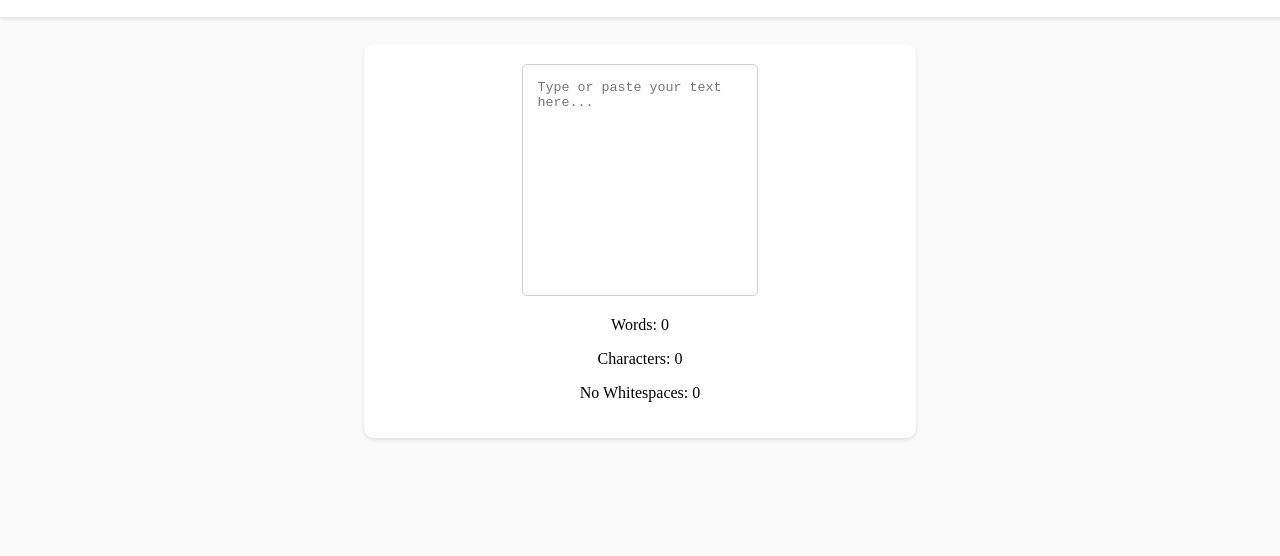
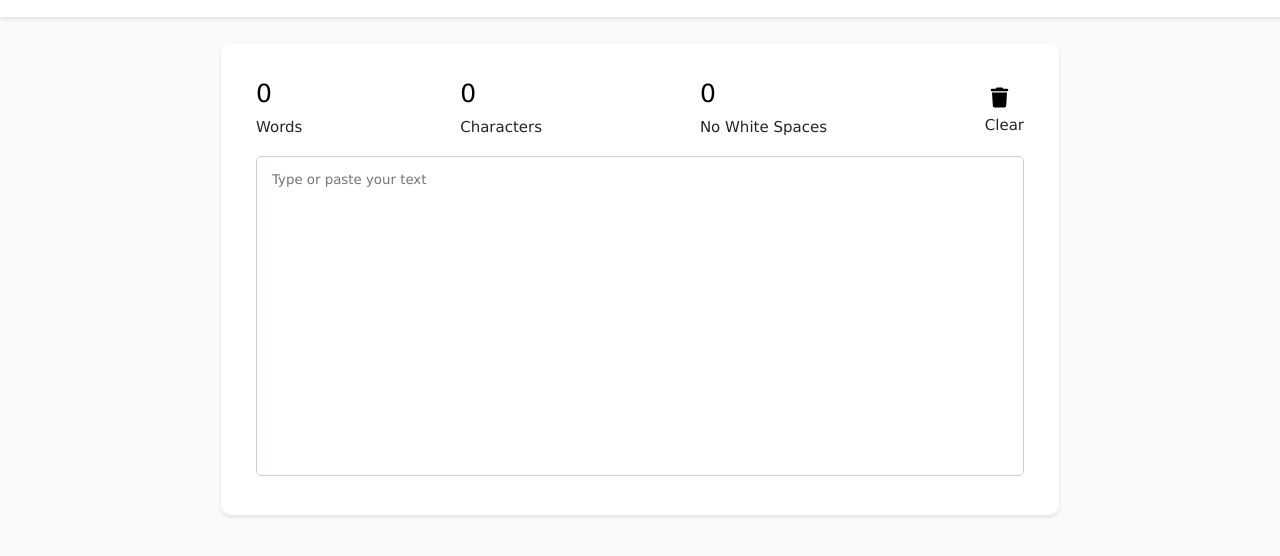
Before and after one commit to LionelP1/Word-Counter, a plain HTML site: page index.html in a window 1280 px wide. Shown: the part 56-612 px from the top of the page. Drawn offline with Linux system fonts and the light colour scheme.

Commit message:
-Implemented clear button -Finished overall layout

```diff
--- a/index.html
+++ b/index.html
@@ -22,10 +22,26 @@
     </header>
 
     <div class = "content">
-        <textarea id= "textInput" placeholder="Type or paste your text here..."></textarea>
-        <p>Words: <span id= "wordNum">0</span></p>
-        <p>Characters: <span id= "characterNum">0</span></p>
-        <p>No Whitespaces: <span id= "noWhitespaces">0</span></p>
+        <div class="information">
+            <div class="info-box">
+                <div id="wordNum" class="counter">0</div>
+                <div class="label">Words</div>
+            </div>
+            <div class="info-box">
+                <div id="characterNum" class="counter">0</div>
+                <div class="label">Characters</div>
+            </div>
+            <div class="info-box">
+                <div id="noWhitespaces" class="counter">0</div>
+                <div class="label">No White Spaces</div>
+            </div>
+            <div class="info-box">
+                <button class ="clear"><i class="fa-solid fa-trash fa-xl" style="color: #000000;"></i></button>
+                <div class="label">Clear</div>
+            </div>
+        </div>
+
+        <textarea id= "textInput" placeholder="Type or paste your text"></textarea>
     </div>
     <script src = "script.js"></script>
 </body>
--- a/script.js
+++ b/script.js
@@ -3,6 +3,7 @@ let characters = 0;
 let noWhitespaceCharacters = 0;
 let text = '';
 
+const clearBtn = document.querySelector(".clear");
 const textBox = document.querySelector("#textInput");
 
 const wordsSpan = document.querySelector("#wordNum");
@@ -10,6 +11,7 @@ const charactersSpan = document.querySelector("#characterNum");
 const noWhitespacesSpan = document.querySelector("#noWhitespaces");
 
 textBox.addEventListener("input", () => updateTotals());
+clearBtn.addEventListener("click", () => clearText());
 
 function updateTotals(){
     text = textBox.value;
@@ -21,3 +23,8 @@ function updateTotals(){
     noWhitespacesSpan.textContent = noWhitespaceCharacters;
     charactersSpan.textContent = characters;
 }
+
+function clearText(){
+    textBox.value = '';
+    updateTotals();
+}
--- a/styles.css
+++ b/styles.css
@@ -43,29 +43,59 @@ header a {
 }
 
 .content {
-    margin-top: 100px; /* Adjust margin to avoid overlapping with the fixed header */
+    margin-top: 100px;
     padding: 20px;
-    text-align: center;
+    text-align: left;
     background-color: #ffffff;
-    width:40vw;
-    margin-left: auto; /* Center the content horizontally */
-    margin-right: auto; /* Center the content horizontally */
+    width:60vw;
+    margin-left: auto;
+    margin-right: auto;
     border-radius: 10px;
     box-shadow: 0 2px 4px rgba(0, 0, 0, 0.1);
+    padding:35px;
 
+}
+
+.information{
+    display: flex;
+    justify-content: space-between;
+    margin-bottom: 15px;
+
+}
+
+.info-box{
+    margin-bottom:5px;
+}
+
+.label{
+    color:rgb(38, 37, 37);
+    font-size:15px;
+    font-family: Verdana, Geneva, Tahoma, sans-serif;
+    margin-top: 10px;
+}
+.counter{
+    font-size: 25px;
+    font-family: Verdana, Geneva, Tahoma, sans-serif;
+}
+
+.clear{
+    background: none;
+    border: none;
+    cursor: pointer;
+    margin-top: 10px;
 }
 
 
 
-
 #textInput {
-    width:40%;
-    height:200px;
+    font-family: Verdana, Geneva, Tahoma, sans-serif;
+    width: 100%;
+    height:25vw;
     resize: none;
     border: none;
     outline: none;
     border: #d6cece solid 1px;
     padding:15px;
     border-radius: 5px;
-
+    box-sizing: border-box;
 }
```
